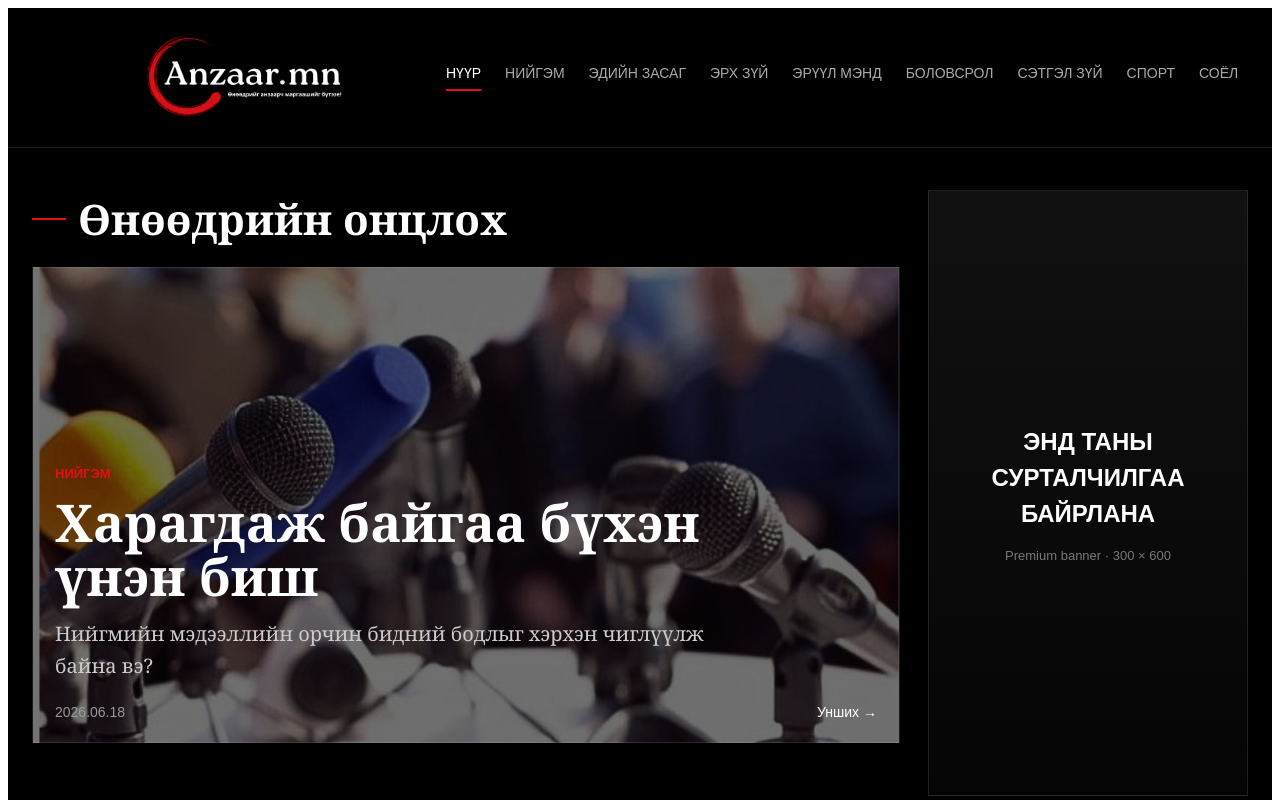
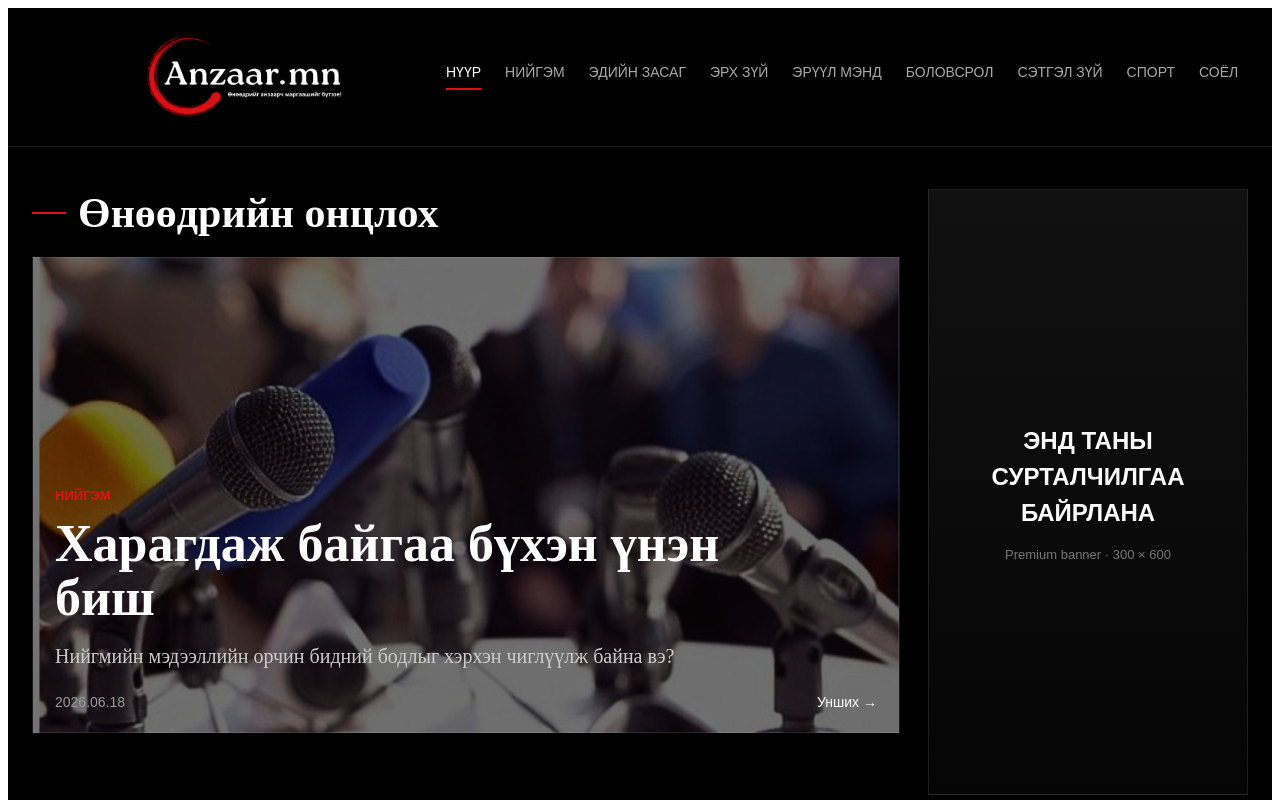
Before and after one commit to toogeemunkhtogtokh-ai/Anzaar-mn, a Next.js app: page / in a window 1280 px wide. Shown: the top 800 px of the page. Built offline with nearby package versions, Linux system fonts and the light colour scheme.

Commit message:
Update page.js

```diff
--- a/app/page.js
+++ b/app/page.js
@@ -38,7 +38,7 @@ export default function Home() {
       background:"#000",
       color:"#fff",
       minHeight:"100vh",
-      fontFamily:"Georgia, serif"
+      fontFamily:"'Times New Roman', serif"
     }}>
       <header style={{
         borderBottom:"1px solid rgba(255,255,255,.1)",
```
